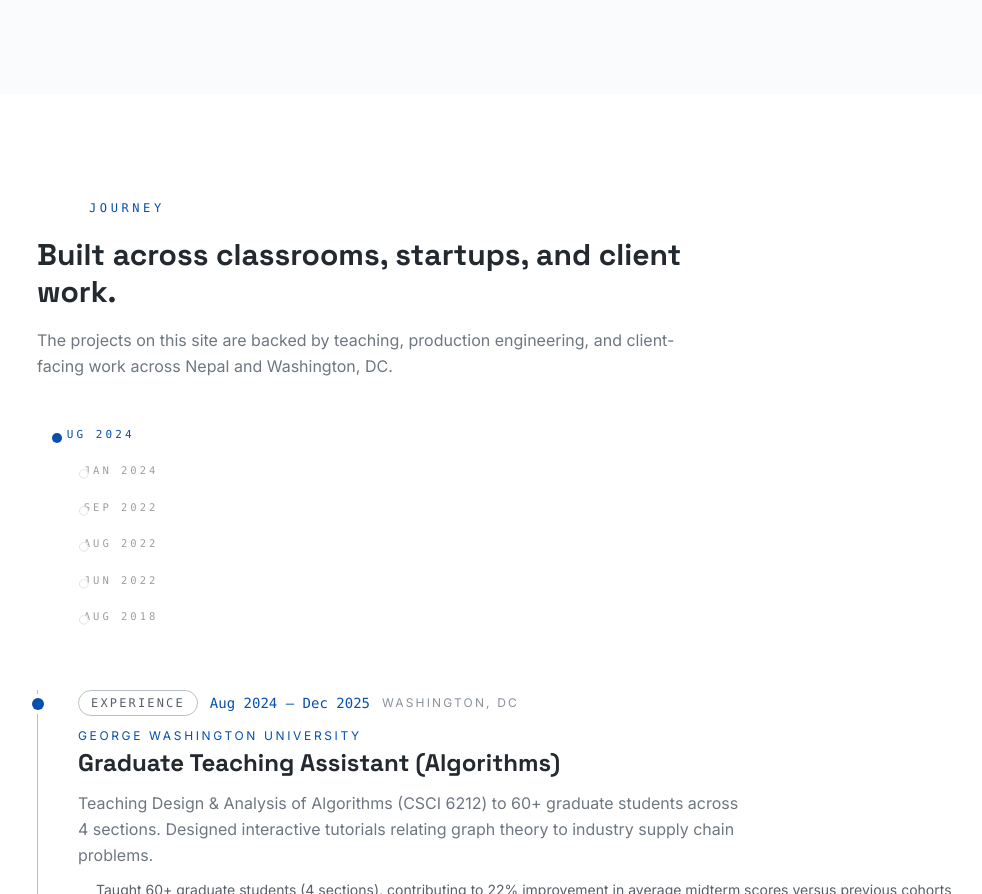
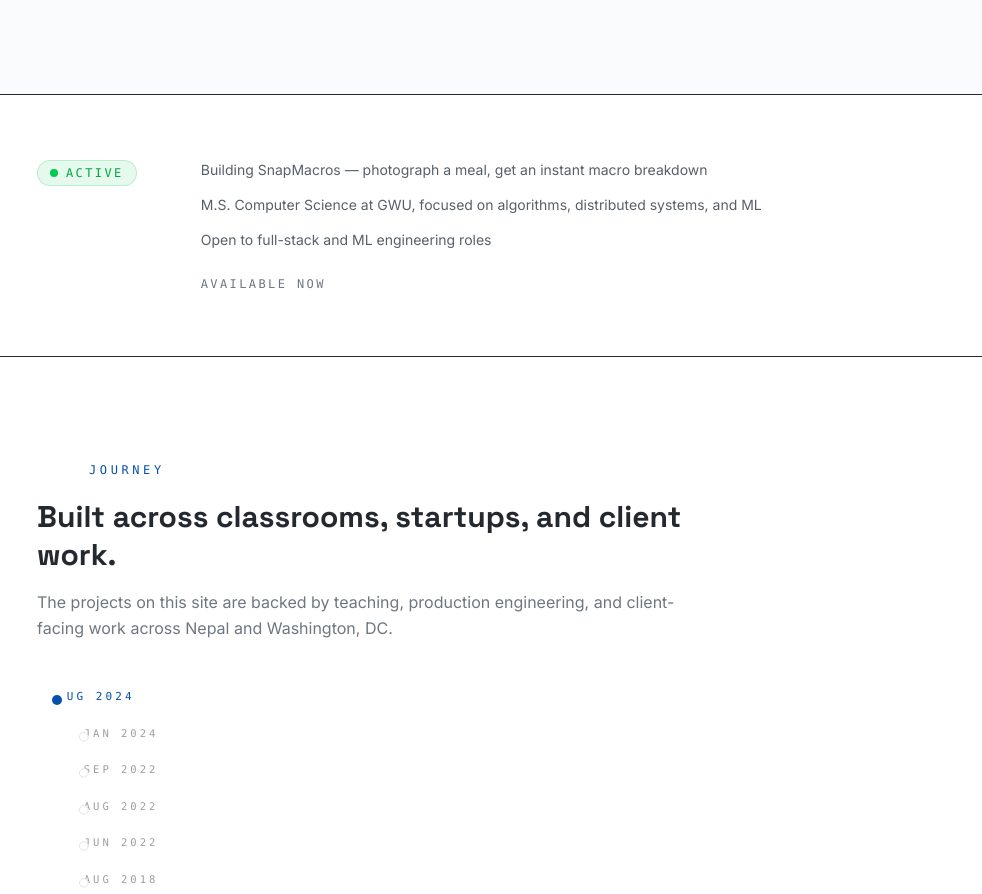
Before and after one commit to aabhiyann/portfolio-abhiyan, a React (Vite) app: page / in a window 1280 px wide. Shown: the part 1729-2623 px from the top of the page, without its empty margins (123-1105 px from the left). Built offline with nearby package versions, Linux system fonts and the light colour scheme.

Commit message:
feat: add Currently section to homepage with active status and availability

```diff
--- a/src/pages/Home.tsx
+++ b/src/pages/Home.tsx
@@ -150,6 +150,38 @@ function Home() {
 
       {/* Why Hire Me Section */}
       <WhyHireMe />
+
+      {/* Currently Section */}
+      <section className="py-16 bg-bg-primary border-y border-border-primary/40">
+        <div className="max-w-5xl mx-auto px-6 md:px-8">
+          <div className="flex flex-col md:flex-row md:items-start md:gap-16 gap-6">
+            <div className="flex-shrink-0">
+              <div className="inline-flex items-center gap-2 px-3 py-1 rounded-full bg-green-500/10 border border-green-500/20">
+                <span className="w-2 h-2 rounded-full bg-green-500" />
+                <span className="text-xs font-mono uppercase tracking-[0.2em] text-green-600 dark:text-green-400">
+                  Active
+                </span>
+              </div>
+            </div>
+            <div className="flex-1">
+              <ul className="space-y-3 text-text-secondary text-sm leading-relaxed mb-6">
+                <li>
+                  Building SnapMacros — photograph a meal, get an instant macro
+                  breakdown
+                </li>
+                <li>
+                  M.S. Computer Science at GWU, focused on algorithms,
+                  distributed systems, and ML
+                </li>
+                <li>Open to full-stack and ML engineering roles</li>
+              </ul>
+              <p className="text-xs font-mono uppercase tracking-[0.2em] text-text-muted">
+                Available now
+              </p>
+            </div>
+          </div>
+        </div>
+      </section>
 
       {/* Experience Timeline */}
       <section className="py-24 bg-bg-surface/40">
```
